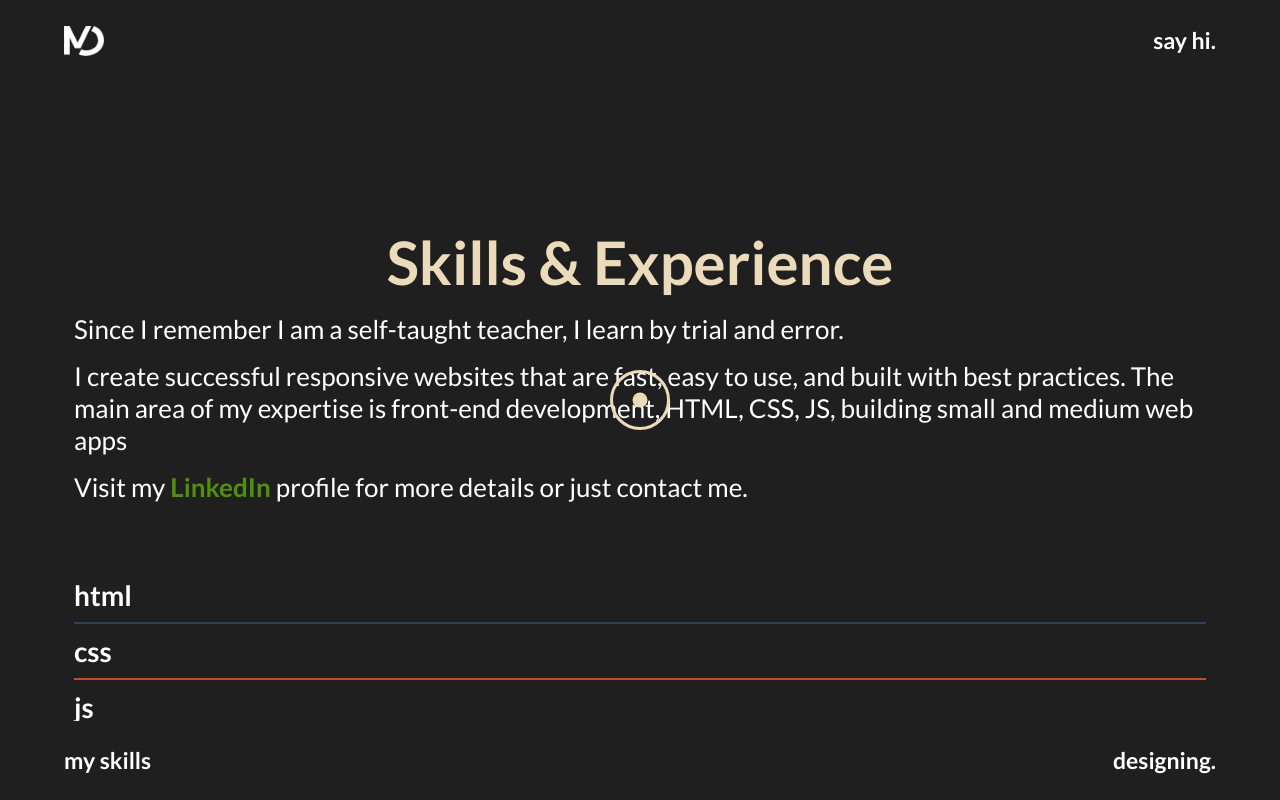
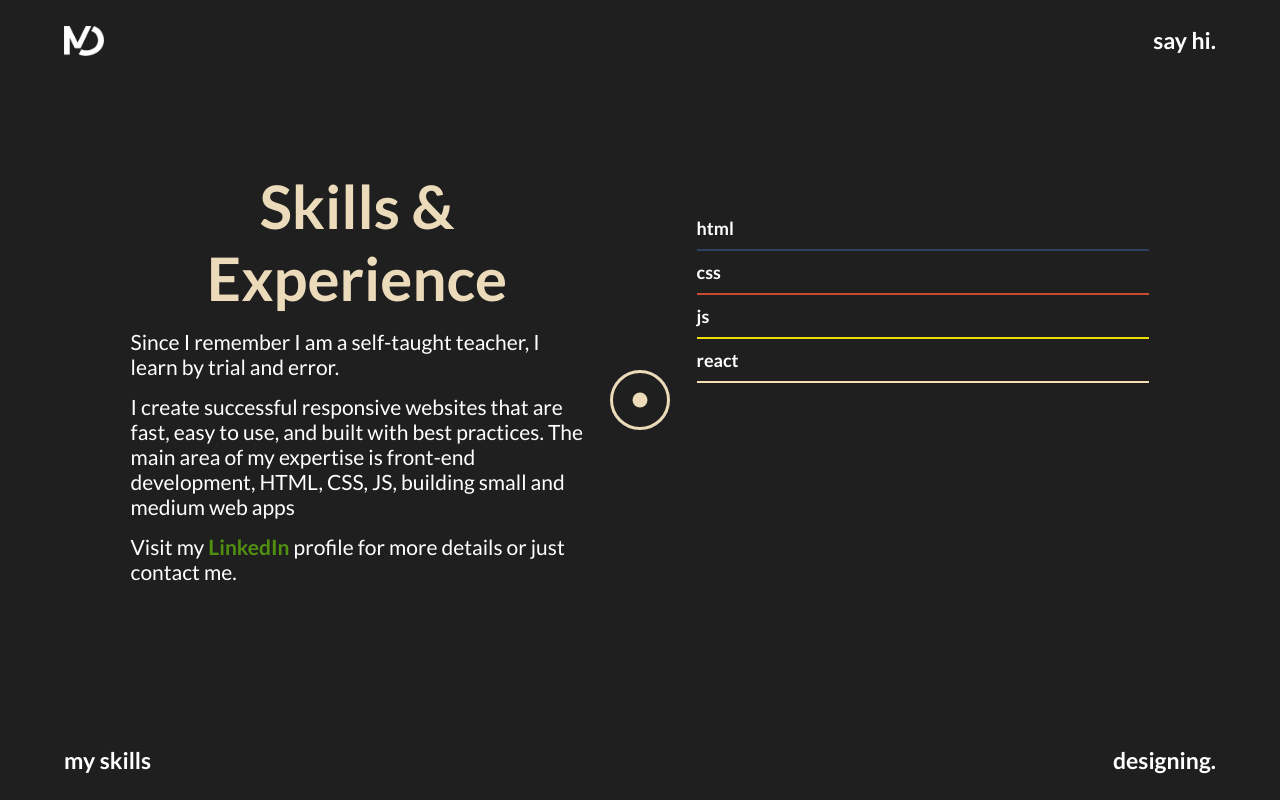
Before and after one commit to michalmjo/portfolio, a React (Create React App) app: page /skills in a window 1280 px wide. Built offline with nearby package versions, Linux system fonts and the light colour scheme; the HTML template or start-up script is replaced by a standard one; a web font is replaced by a local one.

Commit message:
adding skill css

```diff
--- a/src/pages/Skills.js
+++ b/src/pages/Skills.js
@@ -74,7 +74,24 @@ const Skills = () => {
             profile for more details or just contact me.
           </p>
         </div>
-        <div className="skill__wrapper-skill">{skillsItem}</div>
+        <div className="skill__wrapper-skill">
+          {skillsItem}
+          <div className="skill__wrapper-xl">
+            <div>
+              <p>
+                Also check my{" "}
+                <span className="btn_git">
+                  <a
+                    href="https://github.com/michalmjo?tab=repositories"
+                    target={`_blank`}
+                  >
+                    Github
+                  </a>{" "}
+                </span>
+              </p>
+            </div>
+          </div>
+        </div>
       </div>
     </>
   );
--- a/src/styles/Home.scss
+++ b/src/styles/Home.scss
@@ -36,6 +36,7 @@
             .tag {
                 @include tag-after-before;
                 font-size: 1.5rem;
+                opacity: 0.2;
 
 
             }
@@ -44,14 +45,14 @@
                 // @include tag-after-before;
                 content: "<body>";
                 left: 10%;
-                opacity: 0.5;
+
             }
 
             .down-tag::before {
                 // @include tag-after-before;
                 content: "<body>";
                 left: 10%;
-                opacity: 0.5;
+
             }
         }
     }
@@ -100,7 +101,7 @@
             left: 5%;
             font-family: $tag-font;
             font-weight: 200;
-            opacity: 0.5;
+            opacity: 0.2;
             color: $header-color;
 
         }
@@ -130,7 +131,7 @@
         &::after {
             @include tag-after-before;
             left: 10%;
-            opacity: 0.5;
+            opacity: 0.2;
 
         }
 
--- a/src/styles/Skills.scss
+++ b/src/styles/Skills.scss
@@ -5,7 +5,6 @@
     min-height: 100vh;
     display: flex;
     flex-direction: column;
-    // background-color: orange;
     margin: 0 10px;
 
 
@@ -42,6 +41,10 @@
         font-size: 1.8rem;
         font-weight: bold;
 
+        .skill__wrapper-xl {
+            display: none;
+        }
+
         div {
             width: 100%;
             border-bottom: 2px solid rgb(45, 66, 99);
@@ -75,14 +78,14 @@
 @media screen and (min-width: 600px) {
     .skill__wrapper {
         &-text {
-            margin-top: 20%;
+            margin-top: 10%;
 
             h2 {
                 font-size: 6rem;
             }
 
             p {
-                font-size: 2.6rem;
+                font-size: 2.1rem;
             }
         }
 
@@ -90,5 +93,45 @@
             font-size: 2.8rem;
         }
     }
+}
 
+@media screen and (min-width:1023px) {
+    .skill__wrapper {
+        flex-direction: row;
+
+        &-text,
+        &-skill {
+            flex-basis: 50%;
+            padding: 5%;
+        }
+
+        &-skill {
+            margin-top: 150px;
+            font-size: 1.8rem;
+            font-weight: bold;
+
+            .skill__wrapper-xl {
+                display: block;
+
+                a {
+                    color: $header-color;
+                    text-decoration: none;
+                    opacity: 0.4;
+                    cursor: none;
+                    transition: all 0.4s ease;
+
+                    &:hover {
+                        opacity: 1;
+                    }
+                }
+            }
+
+            div {
+                width: 100%;
+                border-bottom: 2px solid rgb(45, 66, 99);
+                padding: 10px 0;
+            }
+
+        }
+    }
 }
```
